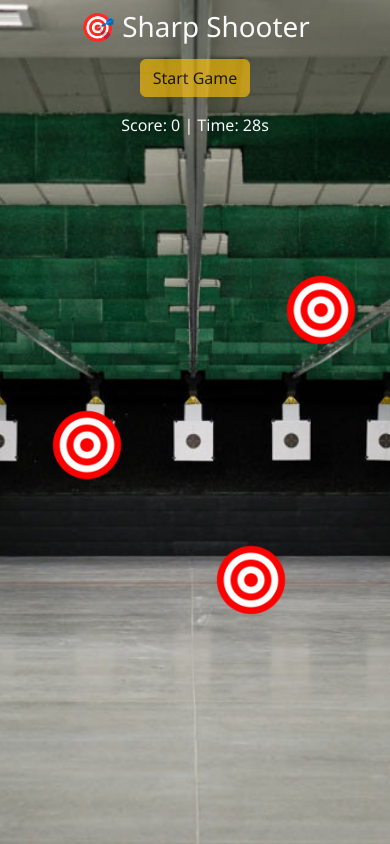
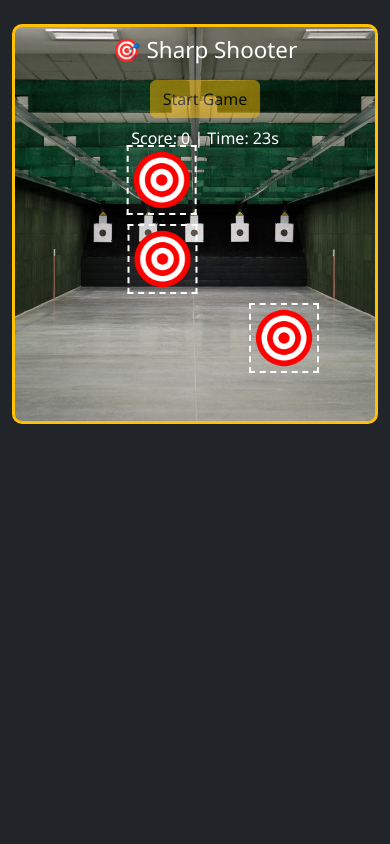
Before and after one commit to Szroder/sharp-shooter, a plain HTML site: page index.html in a window 390 px wide. Both pictures are taken after a click on the button "Start Game". Drawn offline with nearby package versions, Linux system fonts and the light colour scheme.

Commit message:
add hit animation, fix hit mechanics, improve responsiveness

```diff
--- a/index.html
+++ b/index.html
@@ -7,30 +7,45 @@
   <link href="https://cdn.jsdelivr.net/npm/bootstrap@5.3.0/dist/css/bootstrap.min.css" rel="stylesheet" />
   <link rel="stylesheet" href="style.css" />
 </head>
-<body>
+<body class="bg-dark text-white">
 
-  <div class="game-container">
-    <div class="overlay text-center">
-      <h1 class="text-light mb-3">🎯 Sharp Shooter</h1>
-      <button id="start-btn" class="btn btn-warning">Start Game</button>
-      <p class="text-light mt-3">Score: <span id="score">0</span> | Time: <span id="timer">30</span>s</p>
-    </div>
+  <div class="container py-4">
+    <div class="game-container mx-auto position-relative">
 
-    <div class="targets">
-      <img src="assets/target.png" class="target fast" style="top: 32%;" />
-      <img src="assets/target.png" class="target medium" style="top: 48%;" />
-      <img src="assets/target.png" class="target slow" style="top: 64%;" />
+      <div class="overlay text-center">
+        <h1 class="mb-3">🎯 Sharp Shooter</h1>
+        <button id="start-btn" class="btn btn-warning mb-2">Start Game</button>
+        <p>Score: <span id="score">0</span> | Time: <span id="timer">30</span>s</p>
+      </div>
+
+      <div class="targets">
+        <div class="target" style="top: 30%;">
+          <div class="target-inner">
+            <img src="assets/target.png" draggable="false" />
+          </div>
+        </div>
+        <div class="target" style="top: 50%;">
+          <div class="target-inner">
+            <img src="assets/target.png" draggable="false" />
+          </div>
+        </div>
+        <div class="target" style="top: 70%;">
+          <div class="target-inner">
+            <img src="assets/target.png" draggable="false" />
+          </div>
+        </div>
+      </div>
+
     </div>
   </div>
 
-  <div id="game-over" class="game-over text-center text-light">
-    <h2>Game Over!</h2>
+  <div id="game-over" class="game-over text-center">
+    <h2 class="mb-3">Game Over!</h2>
     <p>Score: <span id="final-score">0</span></p>
     <p>Shots fired: <span id="shots-fired">0</span></p>
     <p>Accuracy: <span id="accuracy">0</span>%</p>
-    <button id="restart-btn" class="btn btn-light">Play Again</button>
+    <button id="restart-btn" class="btn btn-light mt-3">Play Again</button>
   </div>
-
 
   <script src="script.js"></script>
 </body>
--- a/script.js
+++ b/script.js
@@ -12,7 +12,10 @@ let gameInterval;
 let isGameActive = false;
 let shotsFired = 0;
 
-document.addEventListener("click", (e) => {
+const shotSound = new Audio("assets/pistol-shot.mp3");
+shotSound.load();
+
+document.body.addEventListener("click", (e) => {
   const isUI = e.target.closest("#start-btn") ||
                e.target.closest("#restart-btn") ||
                e.target.closest(".overlay") ||
@@ -20,10 +23,16 @@ document.addEventListener("click", (e) => {
 
   if (!isUI && isGameActive) {
     shotsFired++;
-    const shot = new Audio("assets/pistol-shot.mp3");
-    shot.play();
+    playSound();
   }
 });
+
+function playSound() {
+  const shot = shotSound.cloneNode();
+  shot.play().catch(() => {
+    console.warn("Sound blocked by browser on first interaction");
+  });
+}
 
 startBtn.addEventListener("click", startGame);
 
@@ -31,15 +40,24 @@ function startGame() {
   isGameActive = true;
   gameOverPanel.style.display = "none";
   score = 0;
-    shotsFired = 0; // resetuj liczenie strzałów
-    timeLeft = 30;
+  shotsFired = 0;
+  timeLeft = 25;
   scoreDisplay.textContent = score;
   timerDisplay.textContent = timeLeft;
   startBtn.disabled = true;
 
-    targets.forEach((target) => {
+  targets.forEach((target, i) => {
+    target.style.left = "0px";
     target.style.display = "block";
     target.addEventListener("click", handleHit);
+
+    let speed;
+    if (i === 0) speed = 250;     // górna - średnia
+    else if (i === 1) speed = 350; // środkowa - szybka
+    else speed = 180;              // dolna - wolna
+
+    target.dataset.speed = speed;
+    moveTarget(target, speed);
   });
 
   gameInterval = setInterval(() => {
@@ -51,15 +69,58 @@ function startGame() {
   }, 1000);
 }
 
+function moveTarget(target, speedPerSecond) {
+  const container = target.parentElement;
+  const max = container.clientWidth - target.offsetWidth;
+
+  let direction = Math.random() < 0.5 ? 1 : -1;
+  let position = direction === 1 ? 0 : max;
+
+  let lastTime = performance.now();
+
+  function animate(now) {
+    const deltaTime = (now - lastTime) / 1000;
+    lastTime = now;
+
+    const distance = speedPerSecond * deltaTime;
+    position += distance * direction;
+
+    if (position >= max) {
+      position = max;
+      direction = -1;
+    } else if (position <= 0) {
+      position = 0;
+      direction = 1;
+    }
+
+    target.style.transform = `translateX(${position}px)`;
+
+    if (isGameActive && target.style.display !== "none") {
+      requestAnimationFrame(animate);
+    }
+  }
+
+  requestAnimationFrame(animate);
+}
 
 function handleHit(e) {
-  e.target.style.display = "none";
+  const target = e.currentTarget;
+  const inner = target.querySelector(".target-inner");
+
+  inner.classList.add("hit");
+
+  setTimeout(() => {
+    inner.classList.remove("hit");
+    target.style.display = "none";
     score++;
     scoreDisplay.textContent = score;
 
     setTimeout(() => {
-    e.target.style.display = "block";
+      target.style.display = "block";
+      const savedSpeed = parseFloat(target.dataset.speed) || 200;
+      moveTarget(target, savedSpeed);
     }, 1000 + Math.random() * 1500);
+  }, 300);
 }
 
 function endGame() {
@@ -70,12 +131,10 @@ function endGame() {
 
   finalScoreDisplay.textContent = score;
   gameOverPanel.style.display = "block";
-    finalScoreDisplay.textContent = score;
 
   const acc = shotsFired > 0 ? Math.round((score / shotsFired) * 100) : 0;
   document.getElementById("shots-fired").textContent = shotsFired;
   document.getElementById("accuracy").textContent = acc;
-
 }
 
 restartBtn.addEventListener("click", () => {
--- a/style.css
+++ b/style.css
@@ -2,59 +2,136 @@ body, html {
   margin: 0;
   padding: 0;
   height: 100%;
+  background: #111;
+  font-family: 'Segoe UI', sans-serif;
   cursor: url('assets/cursor.png'), crosshair;
-    font-family: 'Segoe UI', sans-serif;
 }
 
 .game-container {
+  height: 600px;
+  width: 100%;
+  max-width: 900px;
+  margin: auto;
+  position: relative;
+  overflow: hidden;
   background-image: url('assets/strzelnica.jpg');
   background-size: cover;
   background-position: center;
-    height: 100vh;
-    position: relative;
-    overflow: hidden;
+  border: 3px solid #ffc107;
+  border-radius: 10px;
+  padding: 20px;
+  box-sizing: border-box;
 }
 
 .overlay {
   position: absolute;
+  top: 10px;
   width: 100%;
-    z-index: 2;
-    top: 10px;
+  text-align: center;
+  color: white;
+  z-index: 10;
+}
+
+.overlay h1 {
+  margin: 0 0 10px;
+  font-size: 2rem;
+}
+
+.btn:disabled {
+  opacity: 0.5;
+  cursor: not-allowed;
 }
 
 .target {
-    width: 80px;
   position: absolute;
   display: none;
-    cursor: url('assets/cursor.png'), crosshair !important;
+  width: 70px;
+  height: 70px;
+  top: 0;
+  left: 0;
+  transform: translateX(0);
+  transition: transform 0s;
+  pointer-events: auto;
+  user-select: none;
+  -webkit-user-drag: none;
+  box-sizing: border-box;
 }
 
-  .fast {
-    animation: move 1s linear infinite alternate;
+.target-inner {
+  width: 100%;
+  height: 100%;
+  border: 2px dashed white;
+  background-color: rgba(255, 255, 255, 0.05);
+  box-sizing: border-box;
 }
 
-  .medium {
-    animation: move 1.5s linear infinite alternate;
+.target-inner img {
+  width: 100%;
+  height: 100%;
+  object-fit: contain;
+  pointer-events: none;
 }
 
-  .slow {
-    animation: move 2s linear infinite alternate;
+@keyframes hit-flash {
+  0%   { filter: brightness(1); }
+  50%  { filter: brightness(3); }
+  100% { filter: brightness(1); }
 }
 
-  @keyframes move {
-    from { left: 0%; }
-    to { left: 90%; }
+@keyframes hit-shake {
+  0%   { transform: scale(1) translateX(0); }
+  25%  { transform: scale(1.1) translateX(-4px); }
+  50%  { transform: scale(1.15) translateX(4px); }
+  75%  { transform: scale(1.1) translateX(-2px); }
+  100% { transform: scale(1) translateX(0); }
+}
+
+.target-inner.hit {
+  animation: hit-flash 0.25s ease, hit-shake 0.25s ease;
+  will-change: transform, filter;
+}
+
+
+.game-over {
+  display: none;
+  position: fixed;
+  top: 50%;
+  left: 50%;
+  transform: translate(-50%, -50%);
+  background: rgba(0, 0, 0, 0.9);
+  padding: 40px;
+  color: white;
+  border: 2px solid #ffc107;
+  border-radius: 10px;
+  text-align: center;
+  z-index: 100;
+  width: 90%;
+  max-width: 400px;
+}
+
+@media (max-width: 600px) {
+  .game-container {
+    height: 400px;
+    padding: 10px;
+  }
+
+  .overlay h1 {
+    font-size: 1.4rem;
   }
 
   .game-over {
-    position: absolute;
-    top: 40%;
-    left: 50%;
-    transform: translate(-50%, -50%);
-    background: rgba(0,0,0,0.8);
-    padding: 40px;
-    border-radius: 10px;
-    display: none;
-    z-index: 10;
-    border: 2px solid #ffc107;
+    max-width: 280px;
+    padding: 20px;
+    font-size: 0.9rem;
   }
+
+  .game-over h2 {
+    font-size: 1.2rem;
+    margin-bottom: 10px;
+  }
+
+  .game-over button {
+    padding: 8px 14px;
+    font-size: 0.9rem;
+  }
+}
```
Lines whose indentation alone changed are shown as unchanged.
